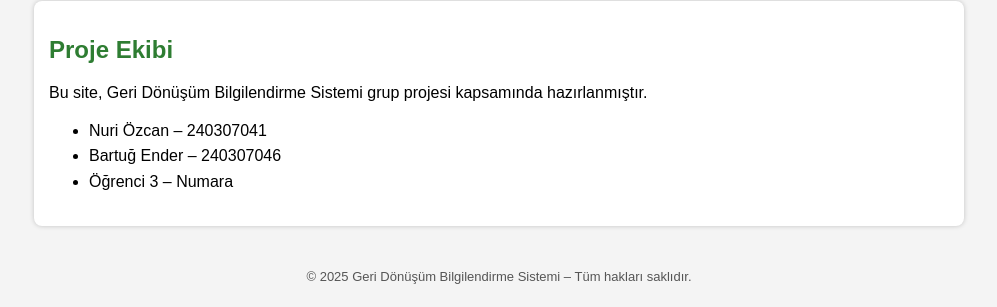
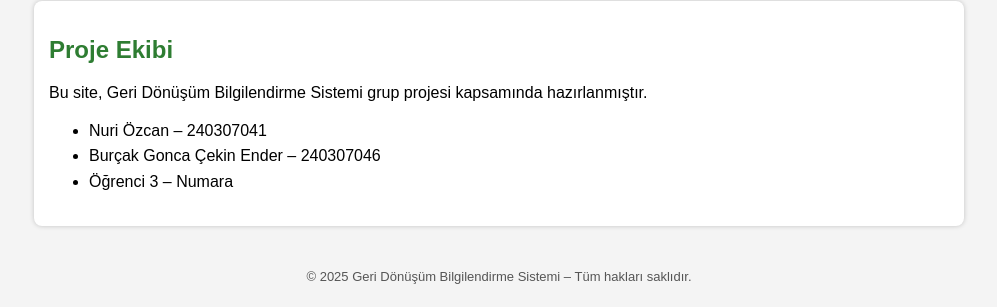
Before and after one commit to Geri-Donusum-Sistemi/GrupProjesi, a Flask app: page / in a window 1280 px wide. Shown: the part 858-1165 px from the top of the page, without its empty margins (141-1138 px from the left). Run offline with Flask 3, Linux system fonts and the light colour scheme.

Commit message:
isimleri degistirdim

```diff
--- a/templates/index.html
+++ b/templates/index.html
@@ -116,7 +116,7 @@
     <p>Bu site, Geri Dönüşüm Bilgilendirme Sistemi grup projesi kapsamında hazırlanmıştır.</p>
     <ul>
         <li>Nuri Özcan  – 240307041</li>
-        <li>Bartuğ Ender  – 240307046</li>
+        <li>Burçak Gonca Çekin Ender  – 240307046</li>
         <li>Öğrenci 3 – Numara</li>
     </ul>
 </div>
```
